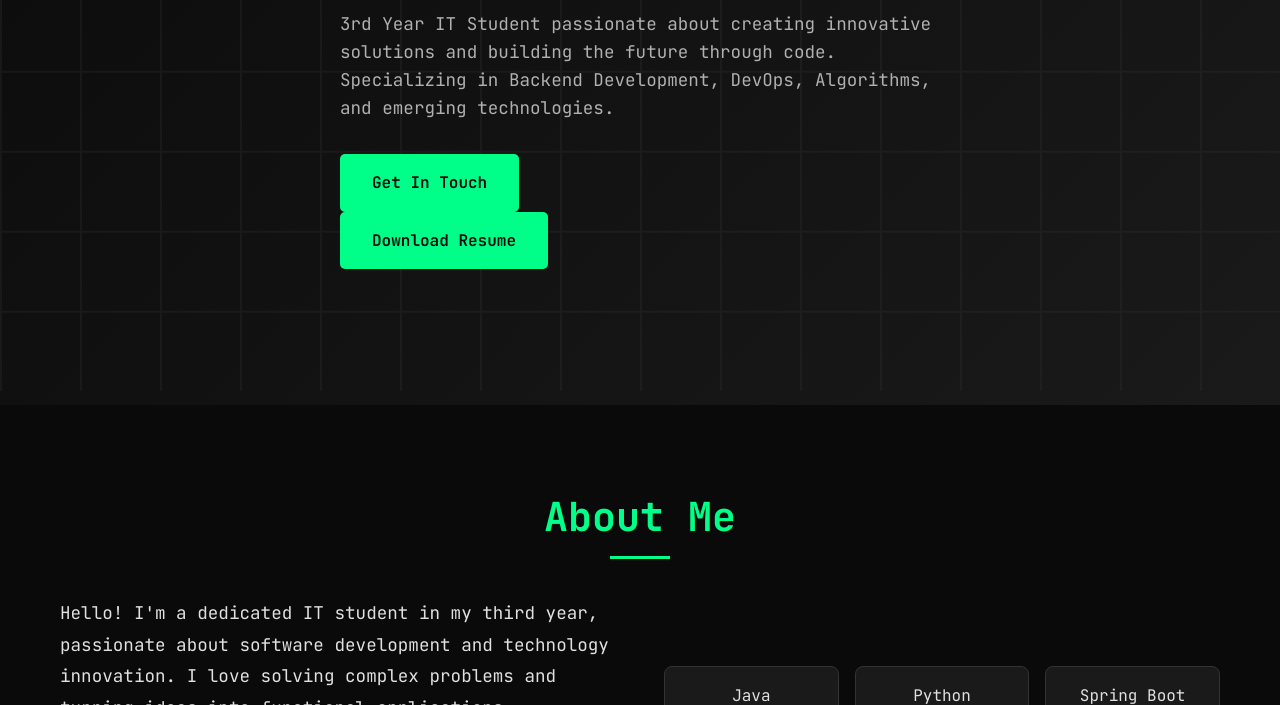
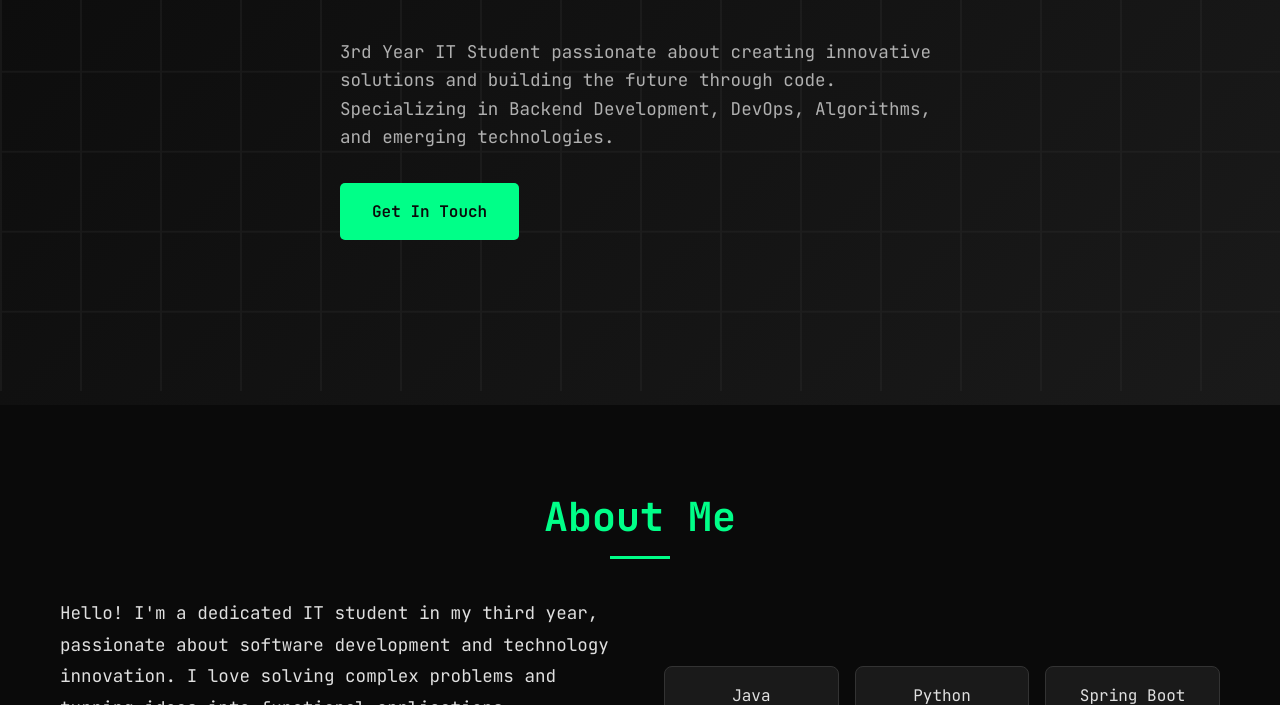
Before and after one commit to thegeeekynerd/mateen-portfolio, a plain HTML site: page index.html in a window 1280 px wide. Shown: the part 395-1100 px from the top of the page. Drawn offline with nearby package versions, Linux system fonts and the light colour scheme.

Commit message:
removed pdf option

```diff
--- a/index.html
+++ b/index.html
@@ -701,8 +701,7 @@
                     3rd Year IT Student passionate about creating innovative solutions and building the future through code.
                     Specializing in Backend Development, DevOps, Algorithms, and emerging technologies.
                 </p>
-                <a href="#contact" class="cta-button">Get In Touch</a><br>
-                <a href="Mateen_Resume.pdf" class="cta-button" download>Download Resume</a>
+                <a href="#contact" class="cta-button">Get In Touch</a>
 
             </div>
         </div>
```
